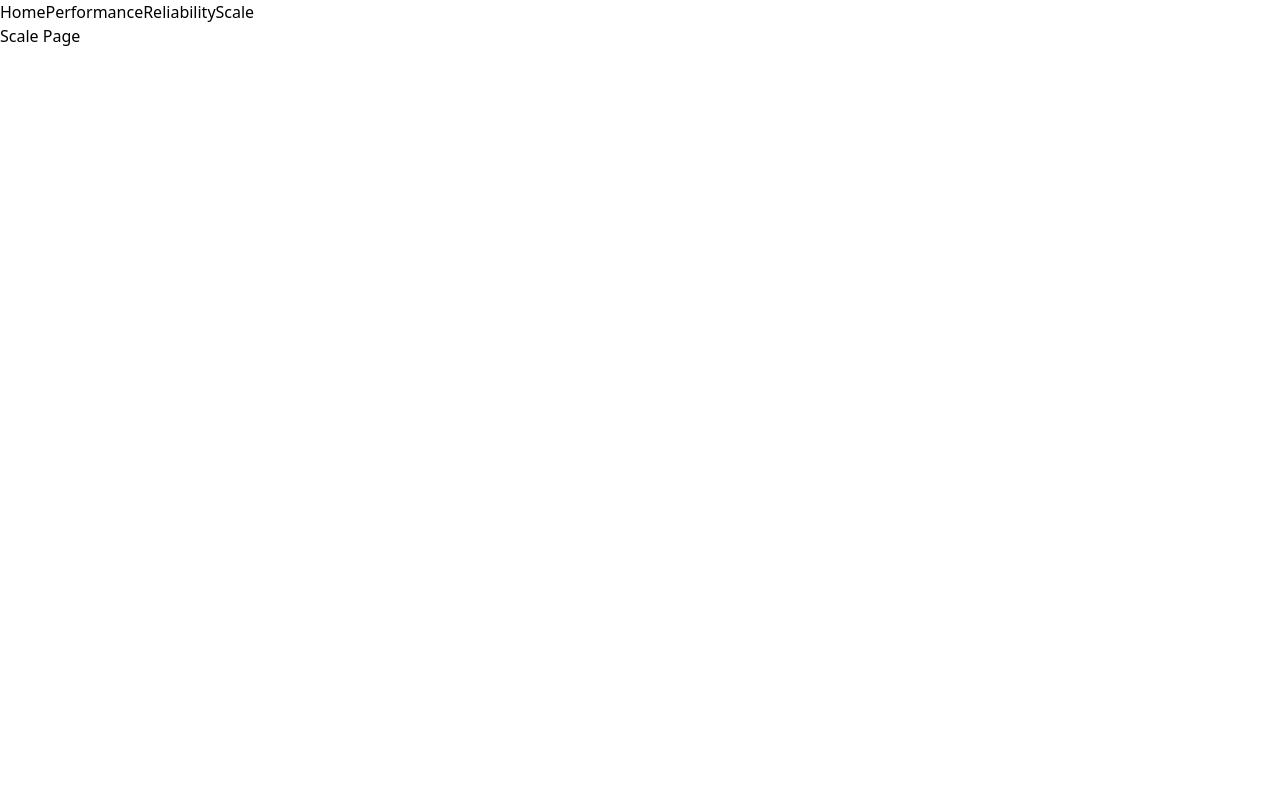
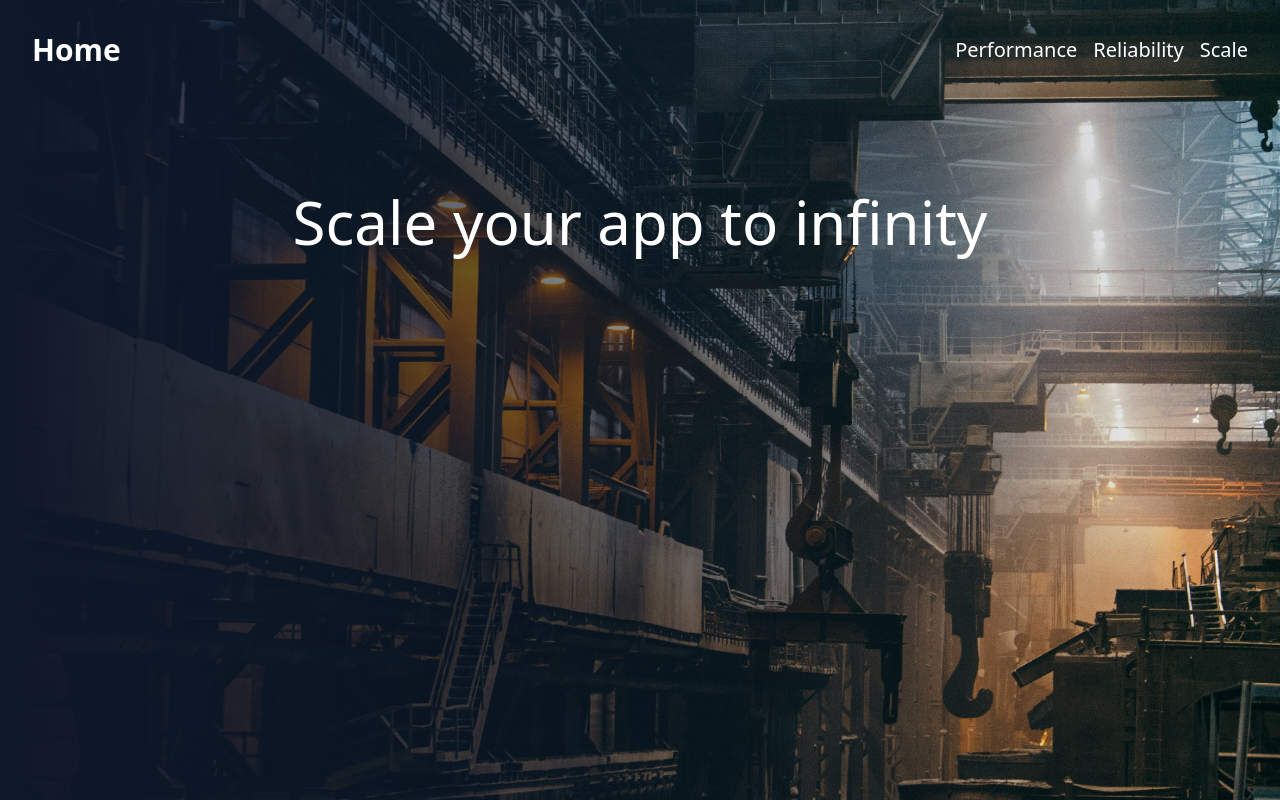
Before and after one commit to kimamovic21/nextjs-udemy-course-stephen-grider, a Next.js app in the folder corp/: page /scale in a window 1280 px wide. Built offline with nearby package versions, Linux system fonts and the light colour scheme.

Commit message:
13. Adding Some Styling
-u page.tsx fajlove koji se nalaze u folderima performance, reliability i scale dodane slike i Hero.tsx komponenta
-u header.tsx fajl dodan Tailwind CSS stil

```diff
--- a/corp/src/app/performance/page.tsx
+++ b/corp/src/app/performance/page.tsx
@@ -1,5 +1,12 @@
+import performanceImg from '/public/performance.jpg'
+import Hero from '@/components/hero'
+
 export default function PerformancePage() {
-    return (
-        <div>Performance Page</div>
-    )
+  return (
+      <Hero
+        imgData={performanceImg}
+        imgAlt='welding'
+        title='We serve high performance applications'
+      />
+  )
 }
--- a/corp/src/app/reliability/page.tsx
+++ b/corp/src/app/reliability/page.tsx
@@ -1,5 +1,12 @@
+import reliabilityImg from '/public/reliability.jpg'
+import Hero from '@/components/hero'
+
 export default function ReliabilityPage() {
-    return (
-        <div>Reliability Page</div>
-    )
+  return (
+      <Hero
+        imgData={reliabilityImg}
+        imgAlt='welding'
+        title='Super high reliability hosting'
+      />
+  )
 }
--- a/corp/src/app/scale/page.tsx
+++ b/corp/src/app/scale/page.tsx
@@ -1,5 +1,12 @@
+import scaleImg from '/public/scale.jpg'
+import Hero from '@/components/hero'
+
 export default function ScalePage() {
-    return (
-        <div>Scale Page</div>
-    )
+  return (
+      <Hero
+        imgData={scaleImg}
+        imgAlt='steel factory'
+        title='Scale your app to infinity'
+      />
+  )
 }
--- a/corp/src/components/header.tsx
+++ b/corp/src/components/header.tsx
@@ -2,11 +2,15 @@ import Link from 'next/link'
 
 export default function Header() {
     return (
-        <div>
-            <Link href='/'>Home</Link>
-            <Link href='/performance'>Performance</Link>
-            <Link href='/reliability'>Reliability</Link>
-            <Link href='/scale'>Scale</Link>
+        <div className='w-full absolute text-white z-10'>
+            <nav className='container relative flex flex-wrap items-center justify-between mx-auto p-8'>
+                <Link href='/' className='font-bold text-3xl'>Home</Link>
+                <div className='space-x-4 text-xl'>
+                    <Link href='/performance'>Performance</Link>
+                    <Link href='/reliability'>Reliability</Link>
+                    <Link href='/scale'>Scale</Link>
+                </div>
+            </nav>
         </div>
     )
 }
```
Also changed, not shown: 1 other file (tests, documents, lock files or other folders).
